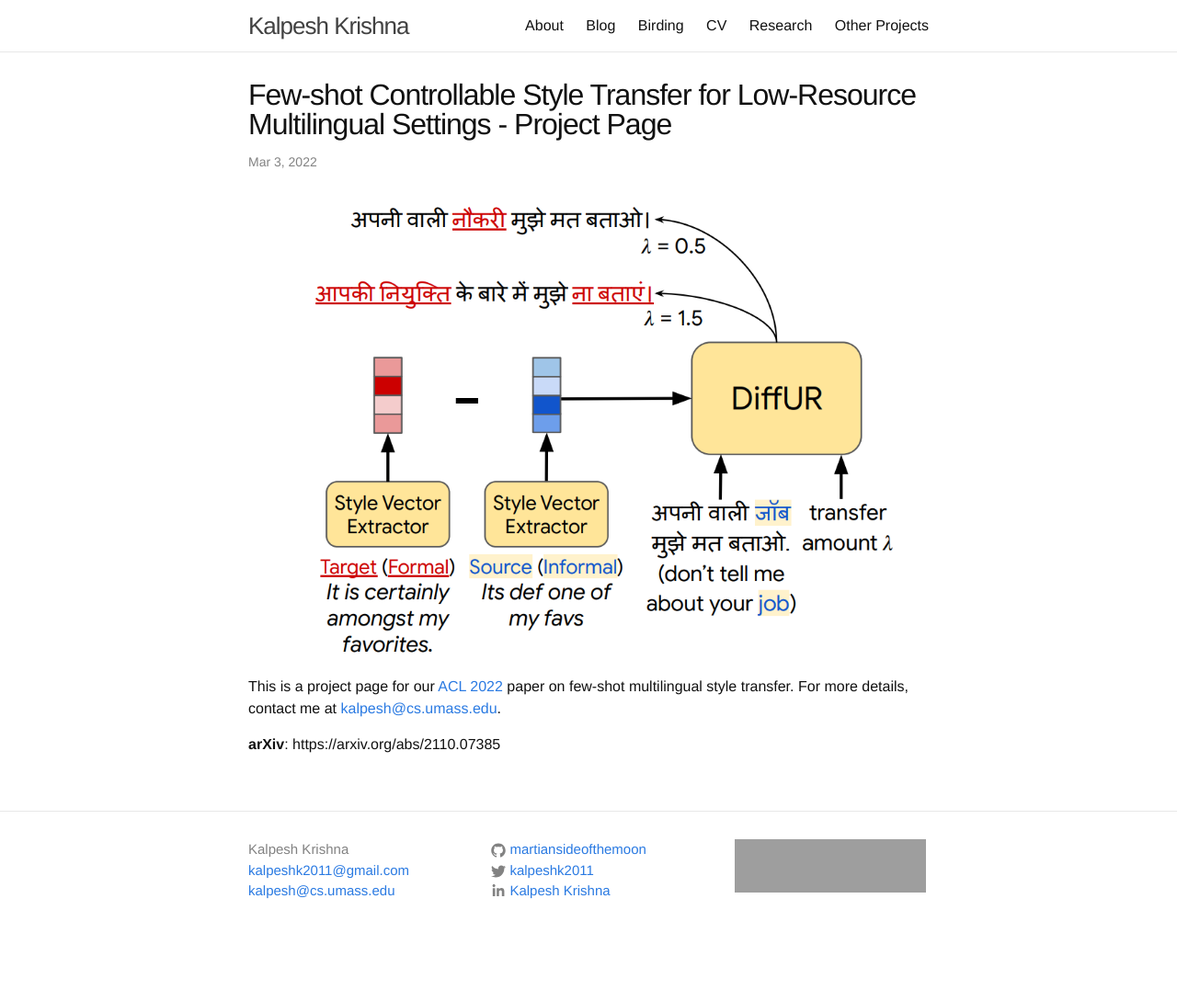
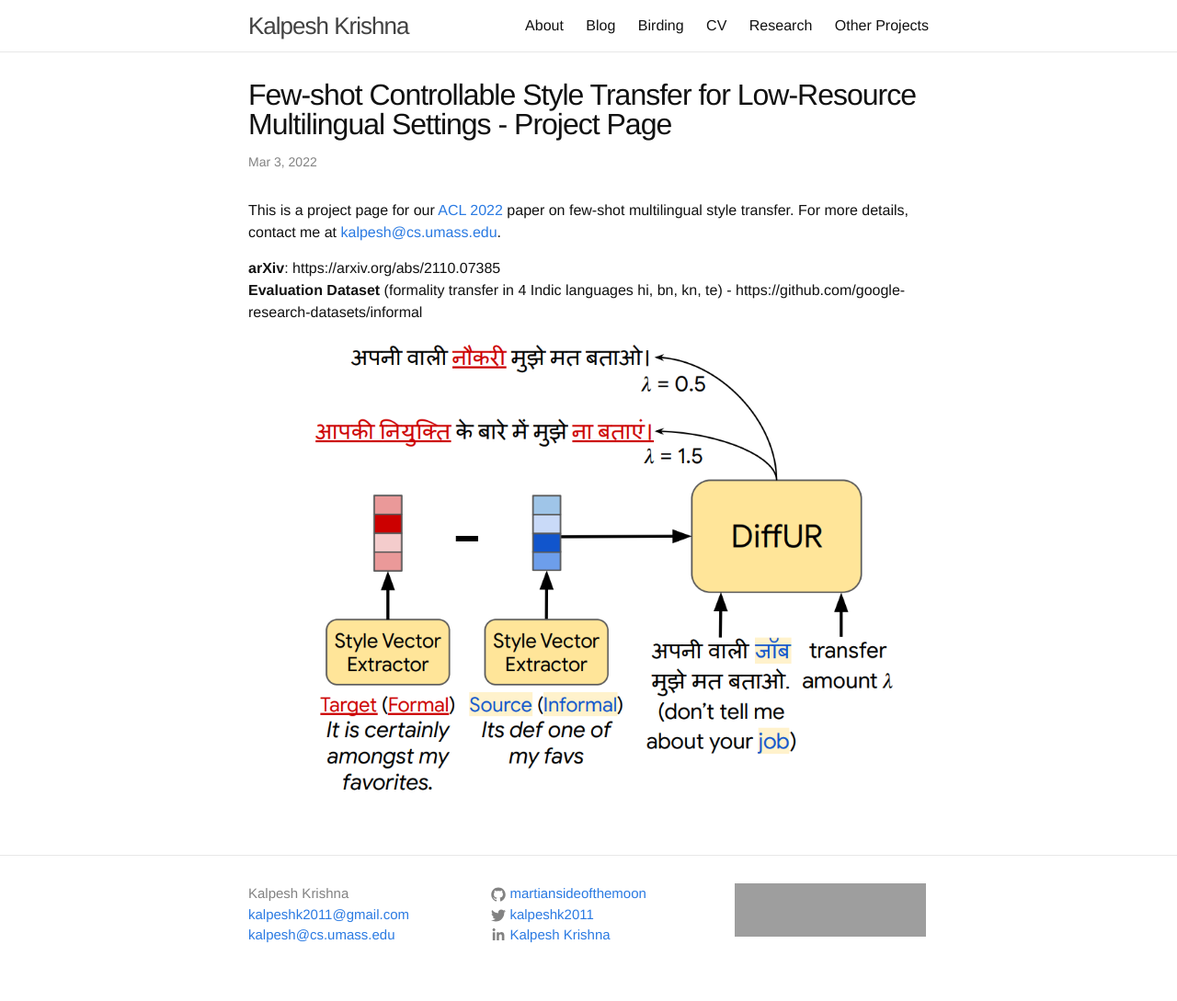
Before and after one commit to martiansideofthemoon/martiansideofthemoon.github.io, a Jekyll site: the page built from _posts/2022-03-03-acl22.md, in a window 1280 px wide. Shown: the whole page at 92% size. Built offline with Jekyll 4.4.1, drawn with Linux system fonts in a browser that asks for light colours; comment, search, counter and statistics services are not loaded; before the commit the page ends 1041 px from its top, so only the background shows below that; grey boxes are pictures that could not be loaded.

Commit message:
Update 2022-03-03-acl22.md

```diff
--- a/_posts/2022-03-03-acl22.md
+++ b/_posts/2022-03-03-acl22.md
@@ -6,8 +6,9 @@ tags: nlp research generation text transformers SoTA metrics evaluation style tr
 image: https://martiansideofthemoon.github.io/assets/style_diffur.png
 ---
 
-![style_diffur]({{ site.url }}/assets/style_diffur.png)
-
 This is a project page for our [ACL 2022](https://2021.naacl.org/) paper on few-shot multilingual style transfer. For more details, contact me at [kalpesh@cs.umass.edu](mailto:kalpesh@cs.umass.edu).
 
 **arXiv**: https://arxiv.org/abs/2110.07385
+**Evaluation Dataset** (formality transfer in 4 Indic languages hi, bn, kn, te) - https://github.com/google-research-datasets/informal
+
+![style_diffur]({{ site.url }}/assets/style_diffur.png)
```
